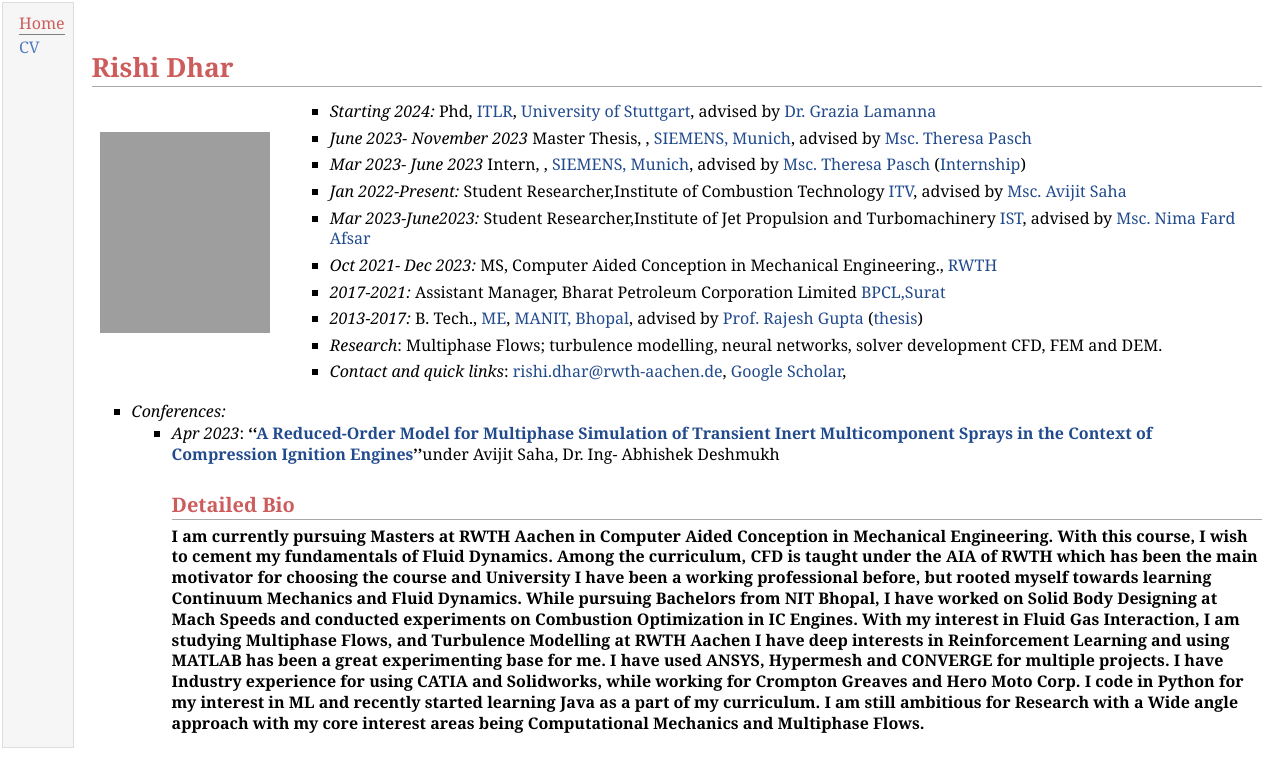
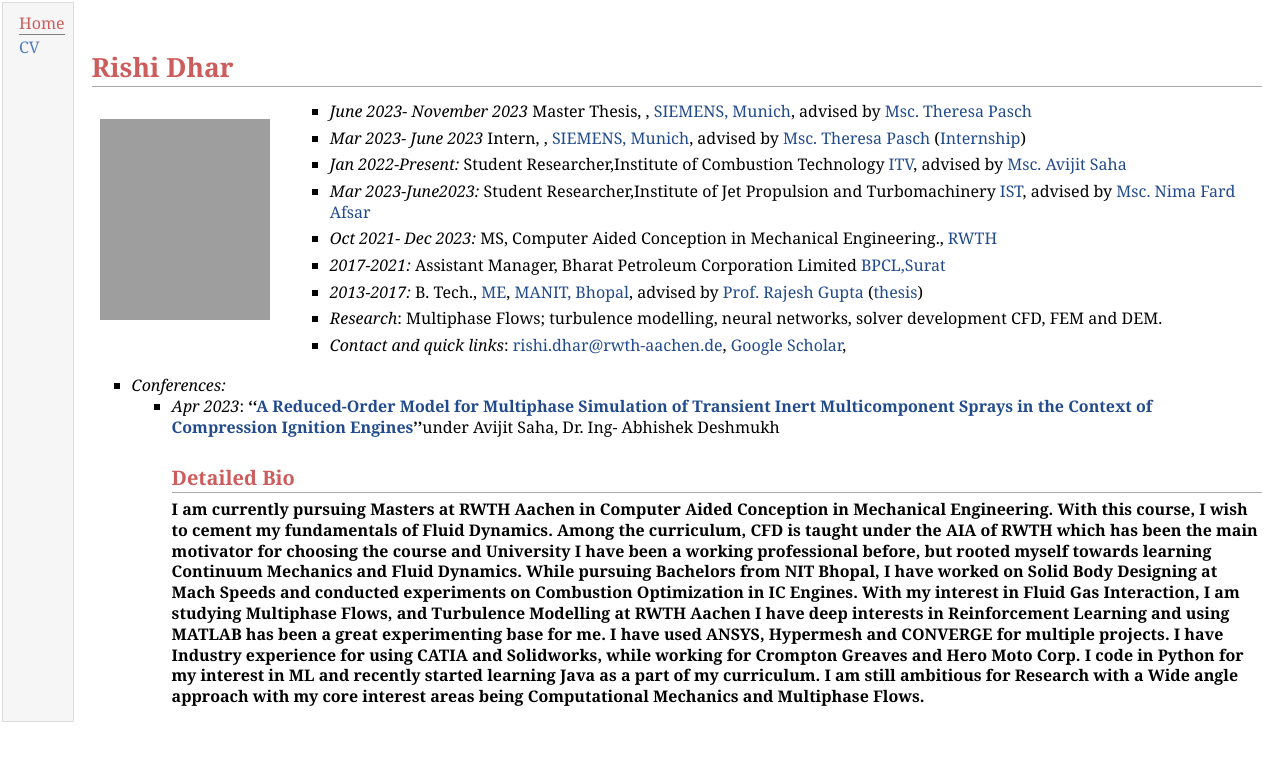
Before and after one commit to Rishi15/Rishi15.github.io, a plain HTML site: page index.html in a window 1280 px wide. Drawn offline with Linux system fonts and the light colour scheme; grey boxes are pictures that could not be loaded.

Commit message:
Update index.html

```diff
--- a/index.html
+++ b/index.html
@@ -21,11 +21,7 @@
 <table class="imgtable"><tr><td>
 <img src="rishi_pic.JPG" alt="Coming soon!" width="170px" height="201px" />&nbsp;</td>
 <td align="left"><ul>
-    <li>
-        <p>
-            <i>Starting 2024:</i> Phd, <a href="https://www.itlr.uni-stuttgart.de/en/" target=&ldquo;blank&rdquo;>ITLR</a>, <a href="https://www.uni-stuttgart.de/en/" target=&ldquo;blank&rdquo;>University of Stuttgart</a>, advised by <a href="https://www.itlr.uni-stuttgart.de/team/Lamanna/" target=&ldquo;blank&rdquo;>Dr. Grazia Lamanna</a>
-        </p>
-    </li>
+
     <li>
         <p>
             <i>June 2023- November 2023</i> Master Thesis, <a href="https://ecosystem.siemens.com/researchandinnovation/munich/overview" target=&ldquo;blank&rdquo;></a>, <a href="https://ecosystem.siemens.com/researchandinnovation/munich/overview" target=&ldquo;blank&rdquo;>SIEMENS, Munich</a>, advised by <a href="https://de.linkedin.com/in/theresapasch" target=&ldquo;blank&rdquo;>Msc. Theresa Pasch</a>
```
